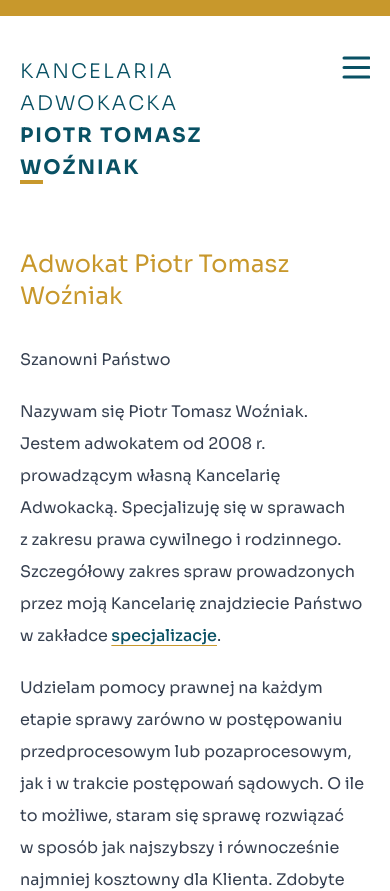
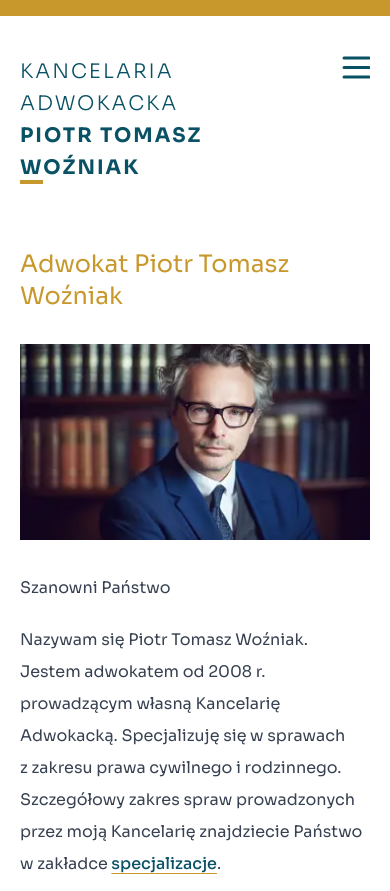
Before and after one commit to JanKubiena/nextjs-piotrek, a Next.js app: page / in a window 390 px wide. Shown: the top 891 px of the page. Built offline with nearby package versions, Linux system fonts and the light colour scheme.

Commit message:
changes jpg to webp

```diff
--- a/app/page.js
+++ b/app/page.js
@@ -7,14 +7,14 @@ export default function Home() {
   return (
     <article className="pt-0 font-sans leading-8 prose md:pt-8 md:border-t-4 prose-h1:text-2xl prose-h1:text-pw-gold prose-h1:mb-8 lg:prose-h1:mb-12 prose-a:text-pw-green prose-a:underline prose-a:decoration-1 hover:prose-a:decoration-2 prose-a:underline-offset-4 prose-a:decoration-pw-gold hover:prose-a:underline hover:prose-a:decoration-pw-gold text-md md:border-t-pw-gold">
       <h1 className="font-sans font-normal">Adwokat Piotr Tomasz Woźniak</h1>
-      {/* <Image className='md:hidden'
-        src="/piotr-wozniak.jpg"
+      <Image className='md:hidden'
+        src="/piotr-wozniak.webp"
         priority = {true}
-        width={400}
+        width={750}
         height={400}
-        quality={60}
+        quality={70}
         alt="Adwokat Piotr Tomasz Woźniak"
-      /> */}
+      />
       <p>
         Szanowni Państwo
       </p>
```
